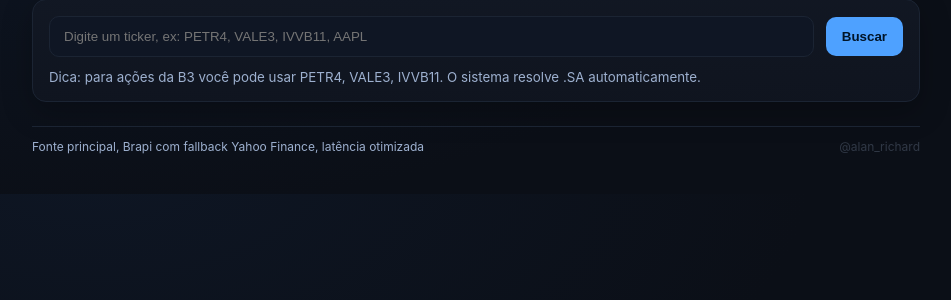
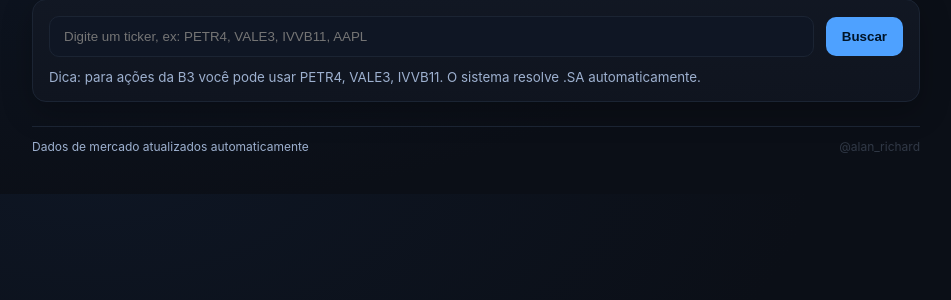
Before and after one commit to alanrichard77/Triadex, a FastAPI app: page / in a window 1280 px wide. Shown: the part 117-417 px from the top of the page, without its empty margins (164-1115 px from the left). Run offline with FastAPI, Linux system fonts and the light colour scheme.

Commit message:
Update footer text for market data information

```diff
--- a/ui/templates/index.html
+++ b/ui/templates/index.html
@@ -49,7 +49,7 @@
     </section>
 
     <footer>
-      <span>Fonte principal, Brapi com fallback Yahoo Finance, latência otimizada</span>
+      <span>Dados de mercado atualizados automaticamente</span>
       <span class="brand">@alan_richard</span>
     </footer>
   </div>
```
